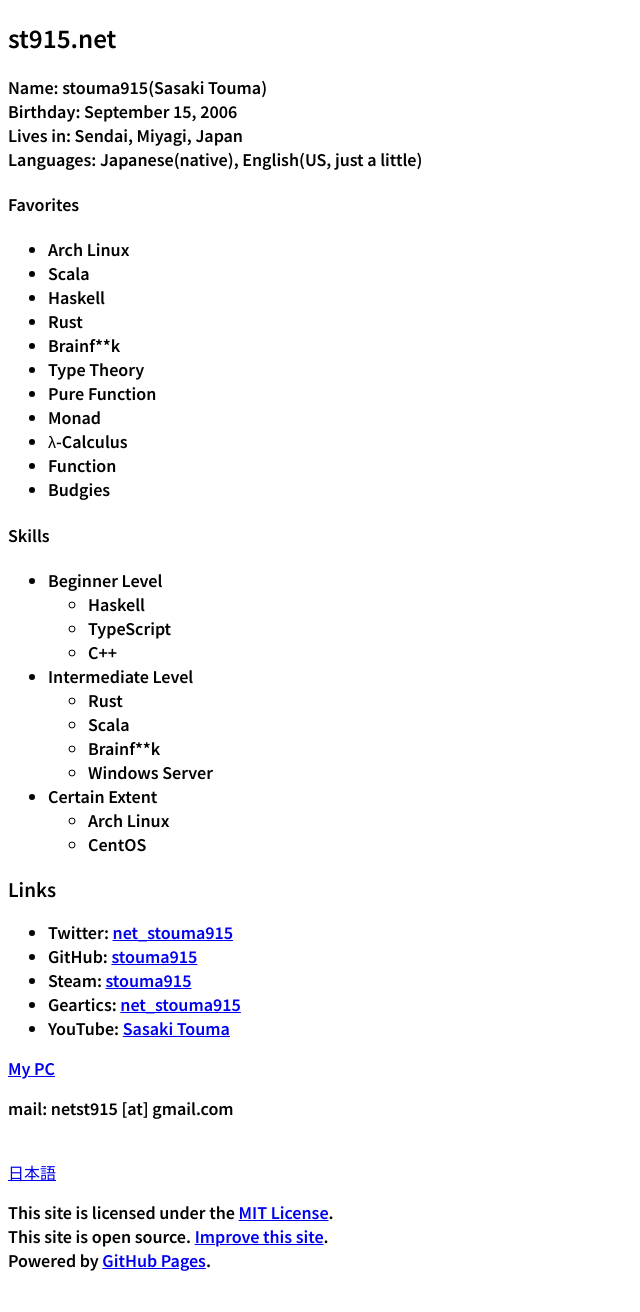
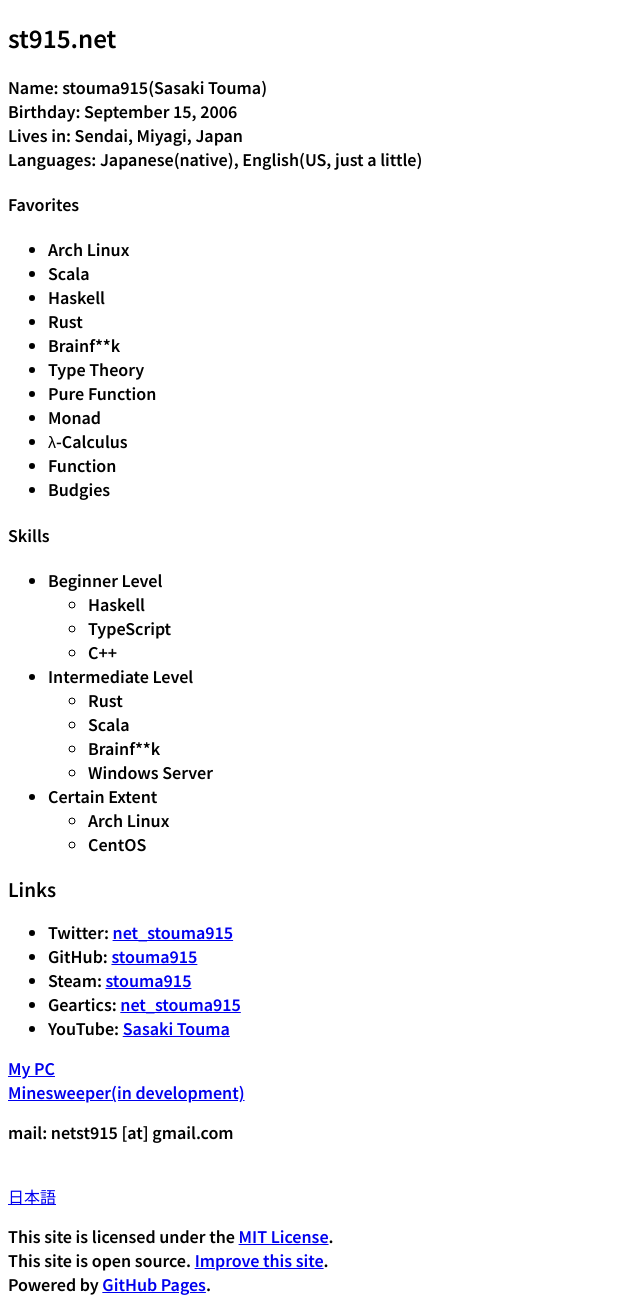
Before and after one commit to t-sasaki915/t-sasaki-net, a Jekyll site: the page built from docs/en/index.md, in a window 1280 px wide. Shown: the whole page, without its empty margins (0-640 px from the left). Built offline with Jekyll 4.4.1, drawn with Linux system fonts in a browser that asks for light colours; Markdown is read by kramdown in place of the engine named in the settings; before the commit the page ends 1288 px from its top, so only the background shows below that.

Commit message:
Update index.md

```diff
--- a/docs/en/index.md
+++ b/docs/en/index.md
@@ -45,6 +45,7 @@
 * Geartics: [net_stouma915](https://www.geartics.com/net_stouma915)
 * YouTube: [Sasaki Touma](https://www.youtube.com/channel/UCJmPPeZmL-OC03-zSb2Dcwg)
 
-[My PC](/pcs/en/)
+[My PC](/pcs/en/)<br>
+[Minesweeper(in development)](https://stouma915.github.io/minesweeper/)
 
 mail: netst915 \[at] gmail.com
```
